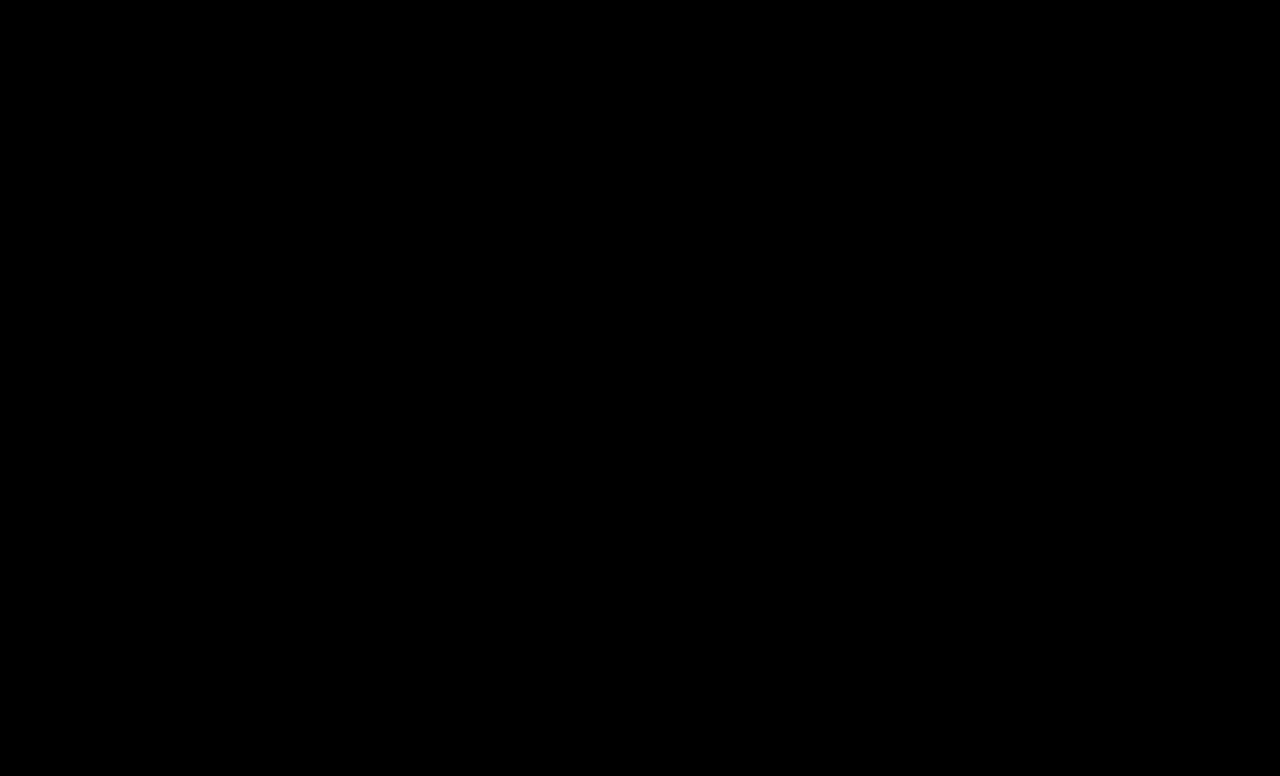
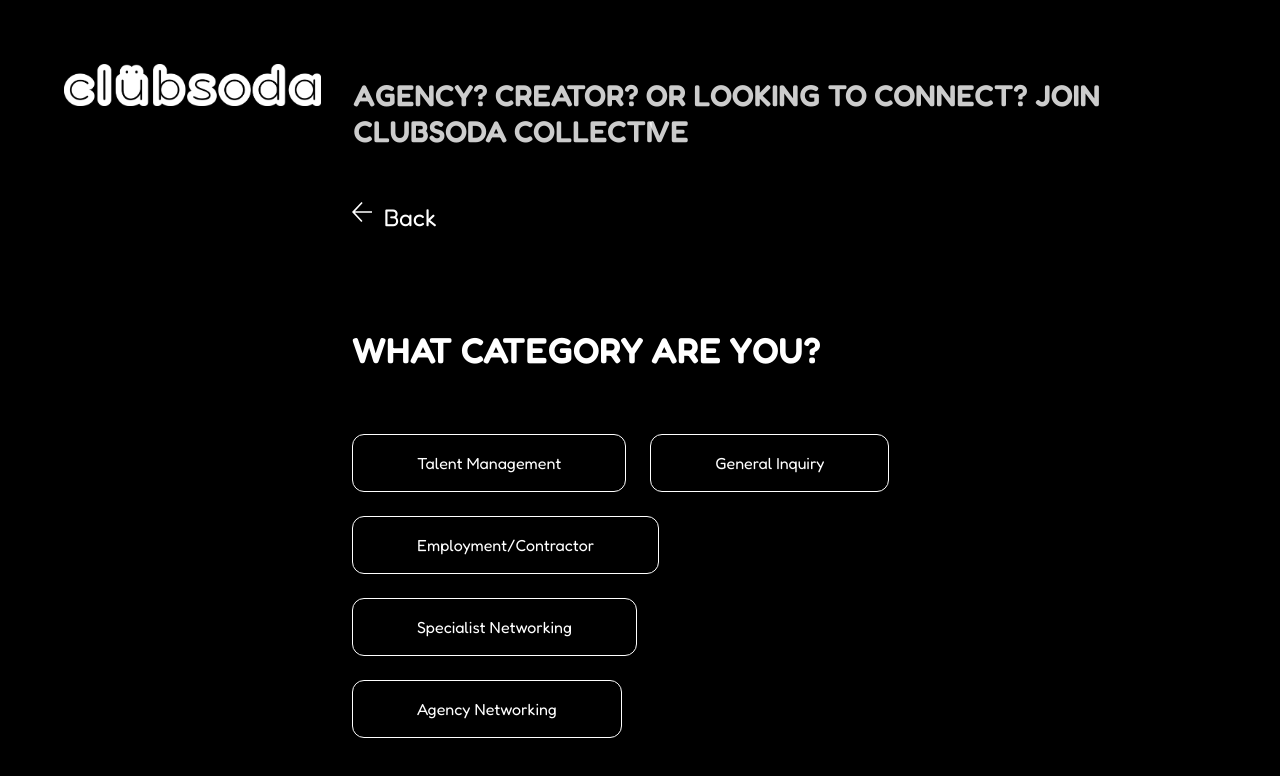
Before and after one commit to high-haseeb/clubsoda, a Next.js app: page /recruit in a window 1280 px wide. Both pictures are taken after a click on the button "GET STARTED". Shown: the top 776 px of the page. Built offline with nearby package versions, Linux system fonts and the light colour scheme.

Commit message:
[fix] z-index issue on recruit page

```diff
--- a/app/recruit/page.tsx
+++ b/app/recruit/page.tsx
@@ -10,11 +10,11 @@
     return (
         <main className="w-screen h-screen overflow-hidden text-white font-fredoka p-16 flex flex-col gap-16 select-none relative">
 
-            <Image src="/recruit-bg.png" width={1920} height={1080} alt='bg' className="w-screen h-screen -z-40 object-cover absolute top-0 left-0" />
+            <Image src="/recruit-bg.png" width={1920} height={1080} alt='bg' className="w-screen h-screen -z-50 object-cover absolute top-0 left-0" />
 
-            <div className={`absolute top-1/2 left-1/2 -translate-x-1/2 -translate-y-1/2 z-50 w-screen h-screen pointer-events-none bg-black ${section !== 0 ? "opacity-100" : "opacity-0"} transition-opacity duration-500 -z-30`} />
+            <div className={`absolute top-1/2 left-1/2 -translate-x-1/2 -translate-y-1/2 z-50 w-screen h-screen pointer-events-none bg-black ${section !== 0 ? "opacity-100" : "opacity-0"} transition-opacity duration-500 -z-40`} />
 
-            <div className="flex flex-col gap-6 items-start">
+            <div className="flex flex-col gap-6 items-start z-50">
                 <Header />
                 {
                     section === 0 && <NavLinks />
@@ -39,7 +39,7 @@
             }
             {
                 section === 1 &&
-                <div className="flex items-center justify-center w-full h-full">
+                <div className="flex items-center justify-center w-full h-full z-50">
                     <div className="flex flex-col gap-24 w-1/2">
                         <button className="flex text-2xl gap-3" onClick={() => setSection(0)}>
                             <Image src={'/icons/back.svg'} alt='back' width={20} height={20} className="w-5" />
@@ -66,7 +66,7 @@
             }
             {
                 section === 2 &&
-                <div className='flex items-center justify-center w-full h-full'>
+                <div className='flex items-center justify-center w-full h-full z-50'>
                     <div className='flex w-2/3 bg-white h-full rounded-2xl p-4 relative'>
                         <Image src={'/bg-2.png'} width={500} height={500} alt='bg' className='w-2/5 object-cover bg-black rounded--xl' />
                         <div className='flex flex-col absolute top-10 left-10'>
```
